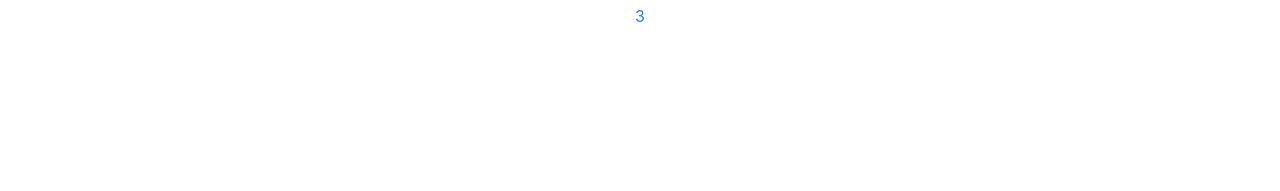
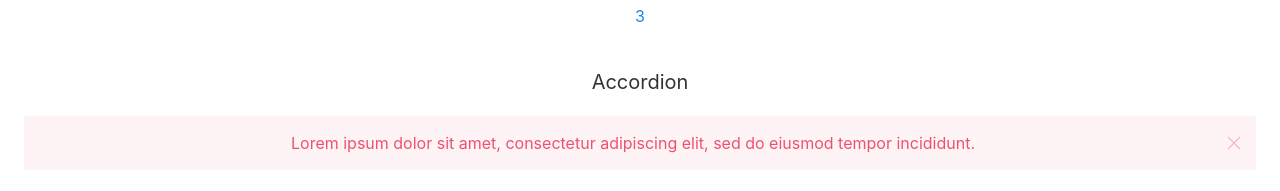
Before and after one commit to Wigtertainment/svelte-uikit-components, a Svelte app: page / in a window 1280 px wide. Shown: the part 797-988 px from the top of the page. Before the commit the page ends 861 px from the top, so only its background shows below. Built offline with nearby package versions, Linux system fonts and the light colour scheme.

Commit message:
Alert Component created

```diff
--- a/src/App.svelte
+++ b/src/App.svelte
@@ -1,5 +1,6 @@
 <script>
   import Accordion from "./components/accordion/accordion.svelte";
+  import Alert from "./components/alert/alert.svelte";
   import AccordionItem from "./components/accordion/accordion-item.svelte";
   import Button from "./components/button/button.svelte";
   import ButtonGroup from "./components/button/button-group.svelte";
@@ -62,4 +63,9 @@
     <AccordionItem header="2">Test 2</AccordionItem>
     <AccordionItem header="3">Test 3</AccordionItem>
   </Accordion>
+  <h4>Accordion</h4>
+  <Alert style="danger" showClose="true">
+    Lorem ipsum dolor sit amet, consectetur adipiscing elit, sed do eiusmod
+    tempor incididunt.
+  </Alert>
 </main>
--- a/src/components/accordion/accordion.svelte
+++ b/src/components/accordion/accordion.svelte
@@ -1,5 +1,6 @@
 <script>
   import { onMount, createEventDispatcher } from "svelte";
+  import { uuidv4 } from "../shared/uuid.service.js";
   import UIkit from "uikit";
 
   const dispatch = createEventDispatcher();
@@ -34,15 +35,6 @@
     return id;
   }
 
-  function uuidv4() {
-    return ([1e7] + -1e3 + -4e3 + -8e3 + -1e11).replace(/[018]/g, c =>
-      (
-        c ^
-        (crypto.getRandomValues(new Uint8Array(1))[0] & (15 >> (c / 4)))
-      ).toString(16)
-    );
-  }
-
   export function toggle(index, animate) {
     uikitAccordionEl.toggle(index, animate);
   }
--- /dev/null
+++ b/src/components/alert/alert.svelte
@@ -0,0 +1,44 @@
+<script>
+  import { onMount, createEventDispatcher } from "svelte";
+  import { uuidv4 } from "../shared/uuid.service.js";
+  import UIkit from "uikit";
+
+  const dispatch = createEventDispatcher();
+  let id;
+  export let showClose = false;
+  export let animation = false;
+  export let duration = 150;
+  export let style = "primary"; // primary / success / warning / danger
+
+  function getId() {
+    if (!id) id = uuidv4();
+    return id;
+  }
+
+  onMount(async () => {
+    let element = document.getElementById(getId());
+    let uikitAlertEl = UIkit.alert(element, {
+      animation: animation,
+      duration: duration
+    });
+    uikitAlertEl.$el.addEventListener("beforehide", event => {
+      dispatch("beforehide", event);
+    });
+    uikitAlertEl.$el.addEventListener("hide", event => {
+      dispatch("hide", event);
+    });
+  });
+</script>
+
+<div
+  id={getId()}
+  uk-alert
+  class:uk-alert-primary={style === 'primary'}
+  class:uk-alert-success={style === 'success'}
+  class:uk-alert-warning={style === 'warning'}
+  class:uk-alert-danger={style === 'danger'}>
+  {#if showClose}
+    <a class="uk-alert-close" uk-close />
+  {/if}
+  <slot />
+</div>
--- /dev/null
+++ b/src/components/shared/uuid.service.js
@@ -0,0 +1,10 @@
+function uuidv4() {
+    return ([1e7] + -1e3 + -4e3 + -8e3 + -1e11).replace(/[018]/g, c =>
+        (
+            c ^
+            (crypto.getRandomValues(new Uint8Array(1))[0] & (15 >> (c / 4)))
+        ).toString(16)
+    );
+}
+
+export { uuidv4 }
```
